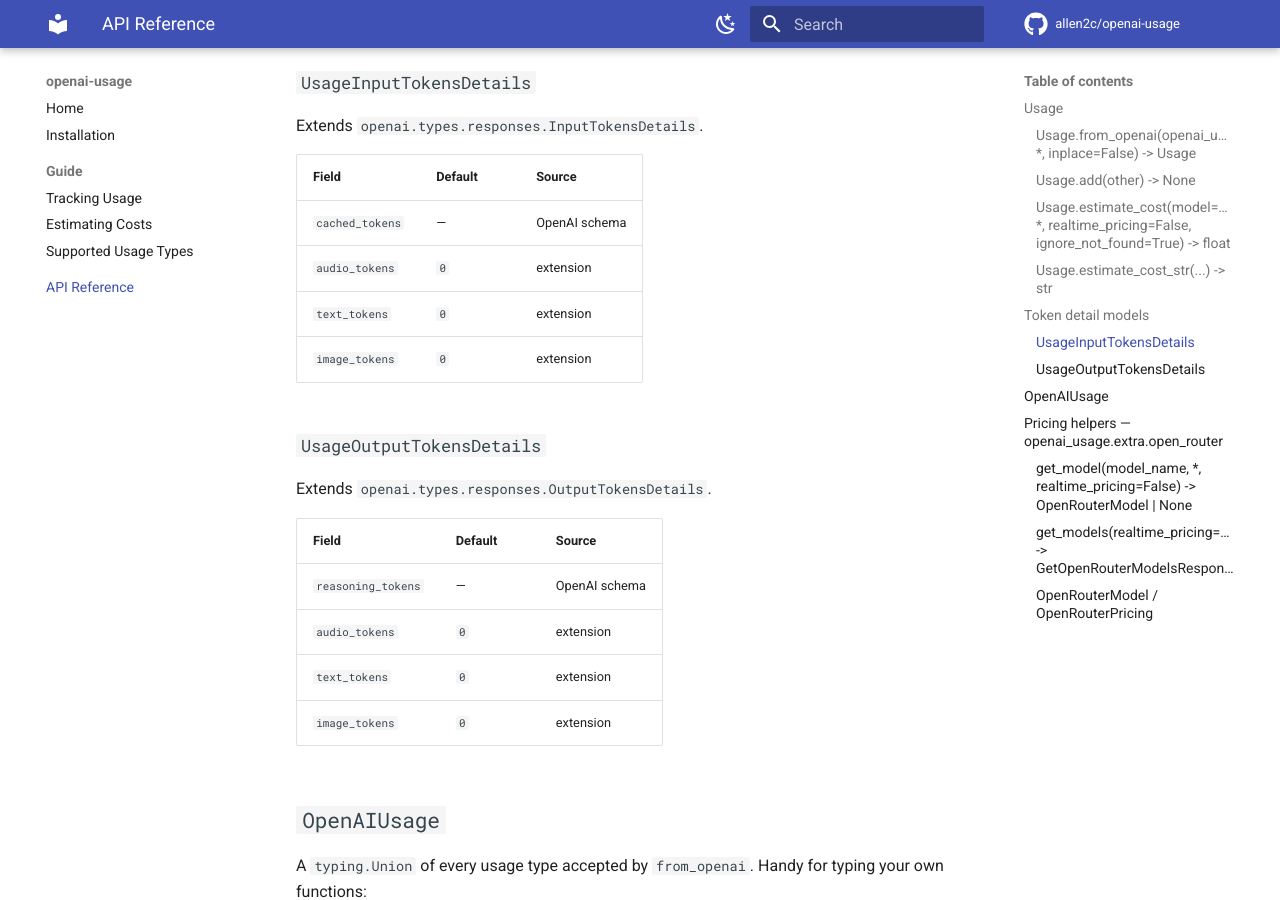
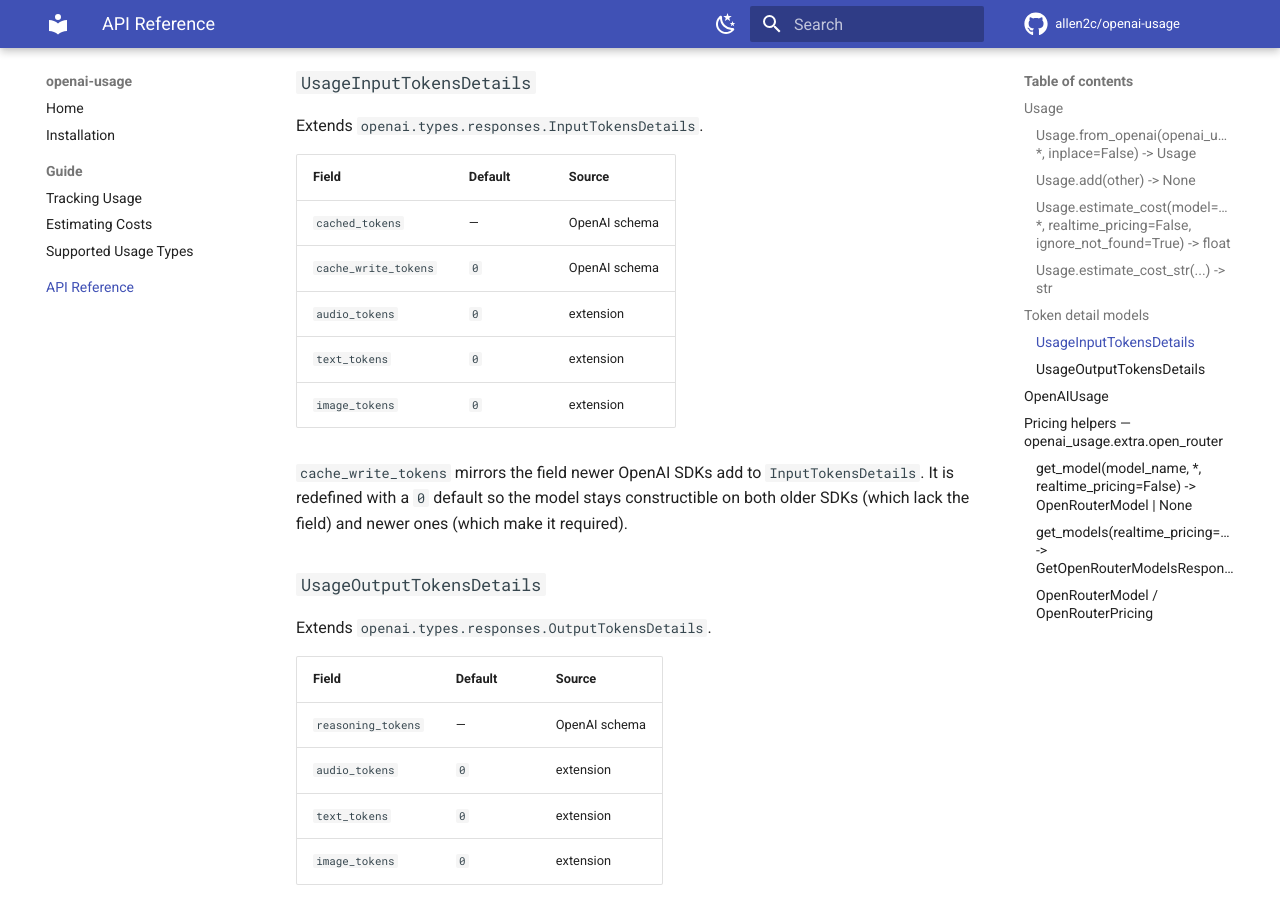
Before and after one commit to allen2c/openai-usage, an MkDocs documentation site: the page built from docs/api-reference.md, in a window 1280 px wide and 900 px high, scrolled down 1187 px. Built offline with MkDocs 1.6.1 and Material for MkDocs 9.7.7, drawn with Linux system fonts in a browser that asks for light colours; comment, search, counter and statistics services are not loaded.

Commit message:
docs: document cache_write_tokens on the input detail model
Add cache_write_tokens to the UsageInputTokensDetails reference table and the
usage/feature summaries so the docs match the schema-compatible field added to
Usage.from_openai.

Co-Authored-By: Claude Opus 4.8 <noreply@anthropic.com>

```diff
--- a/docs/api-reference.md
+++ b/docs/api-reference.md
@@ -49,9 +49,15 @@ Extends `openai.types.responses.InputTokensDetails`.
 | Field | Default | Source |
 | --- | --- | --- |
 | `cached_tokens` | — | OpenAI schema |
+| `cache_write_tokens` | `0` | OpenAI schema |
 | `audio_tokens` | `0` | extension |
 | `text_tokens` | `0` | extension |
 | `image_tokens` | `0` | extension |
+
+`cache_write_tokens` mirrors the field newer OpenAI SDKs add to
+`InputTokensDetails`. It is redefined with a `0` default so the model stays
+constructible on both older SDKs (which lack the field) and newer ones (which
+make it required).
 
 ### `UsageOutputTokensDetails`
 
```
Also changed, not shown: README.md (+1 -1 lines), docs/tracking-usage.md (+1 -1 lines).
